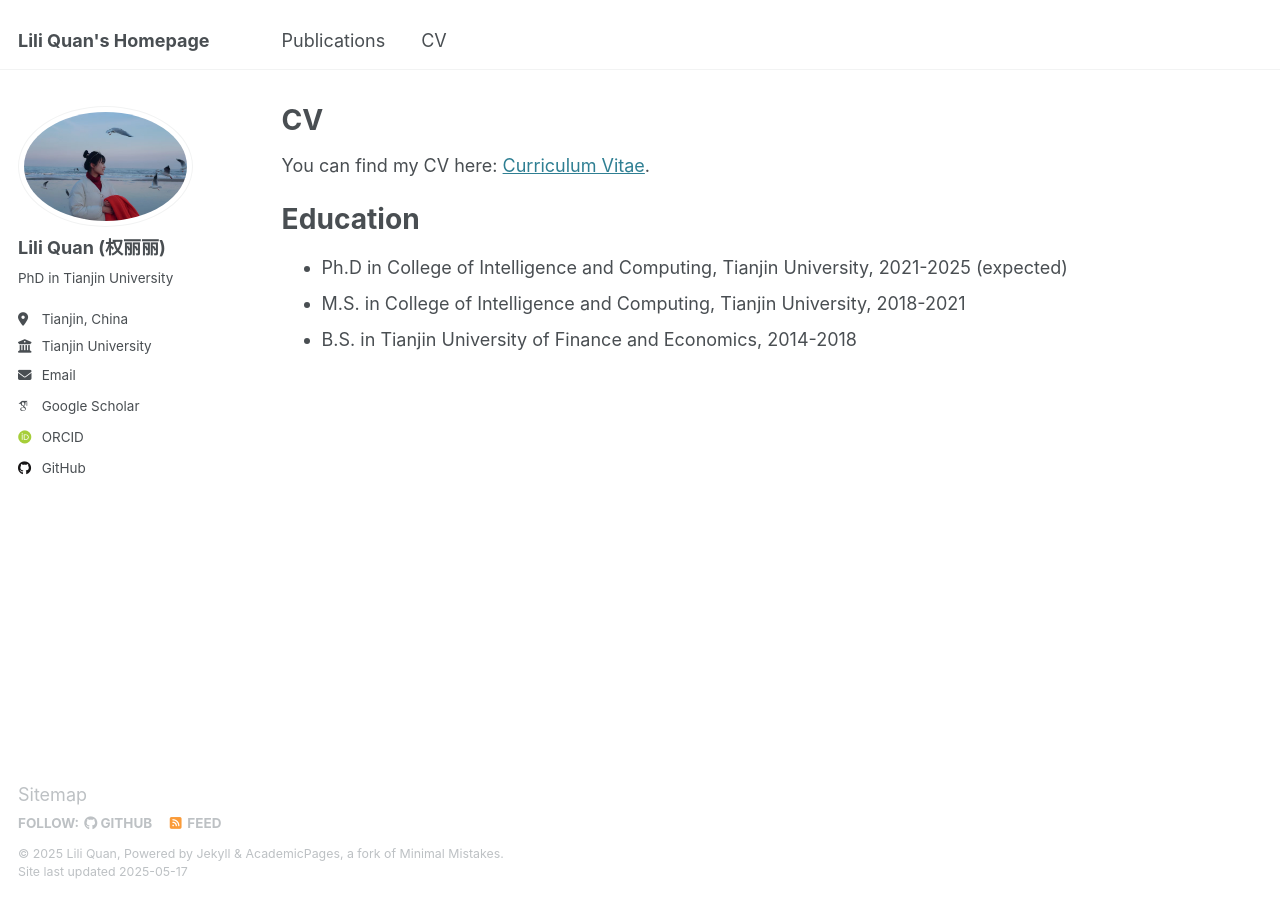
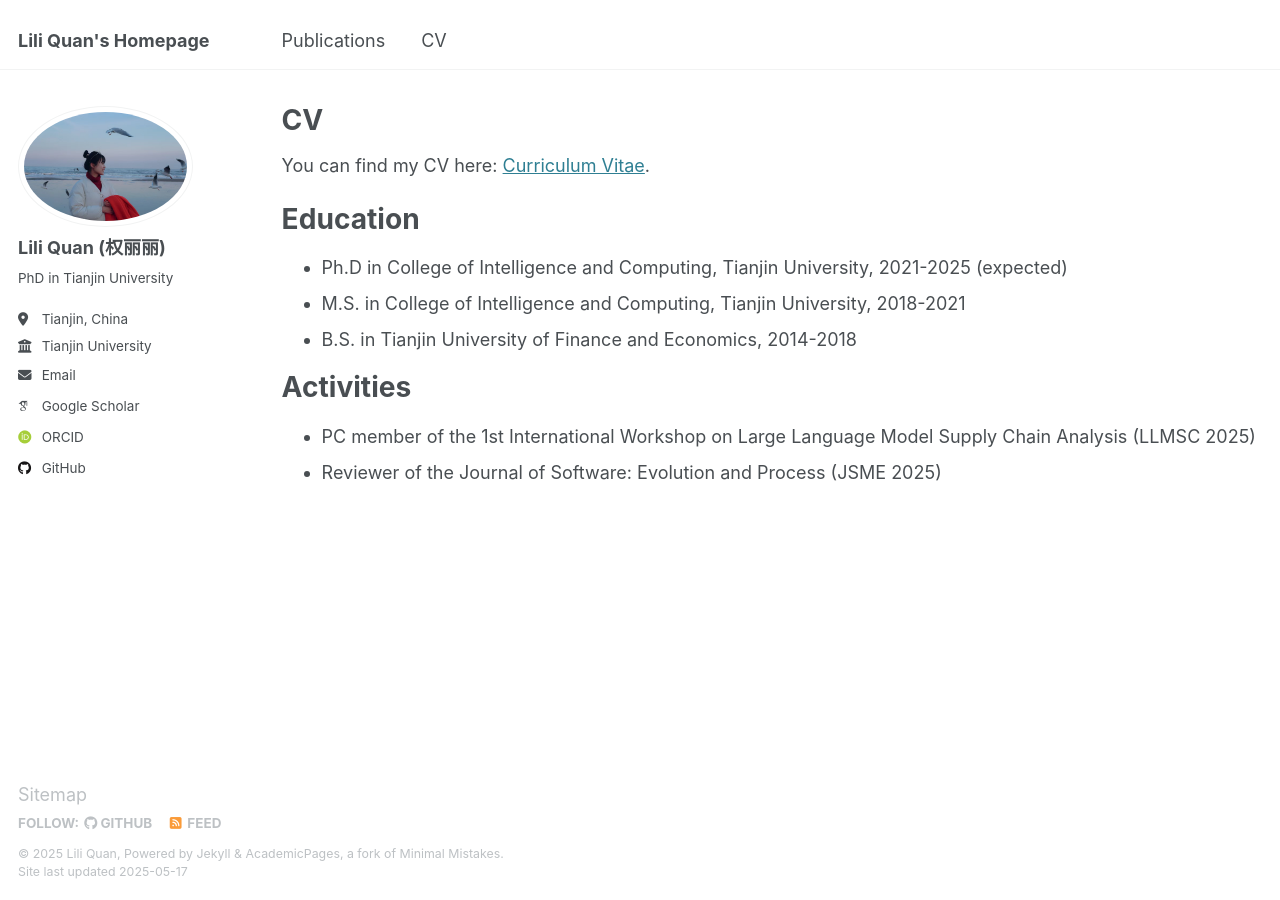
Before and after one commit to liliquan0118/liliquan0118.github.io, a Jekyll site: the page built from _pages/cv.md, in a window 1280 px wide. Built offline with Jekyll 4.4.1, drawn with Linux system fonts in a browser that asks for light colours; some web fonts are replaced.

Commit message:
Update cv.md

```diff
--- a/_pages/cv.md
+++ b/_pages/cv.md
@@ -19,3 +19,8 @@ Computing, Tianjin University, 2021-2025 (expected)
 * M.S. in College of Intelligence and
 Computing, Tianjin University, 2018-2021
 * B.S. in Tianjin University of Finance and Economics, 2014-2018
+
+Activities
+======
+- PC member of the 1st International Workshop on Large Language Model Supply Chain Analysis (LLMSC 2025)
+- Reviewer of the Journal of Software: Evolution and Process (JSME 2025)
```
